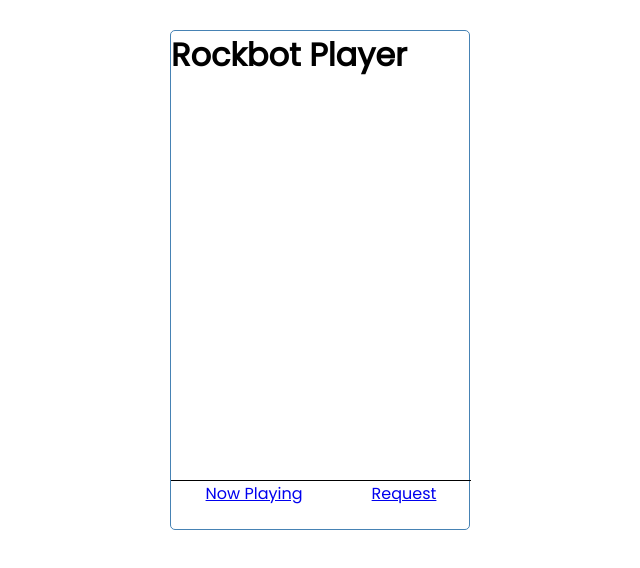
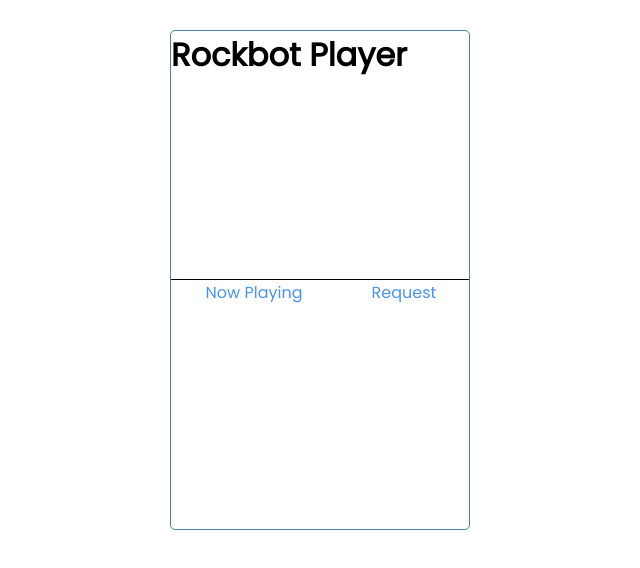
Before and after one commit to majimmy88/rockbot-player, a Vue app: page / in a window 1280 px wide. Shown: the top 568 px of the page, without its empty margins (320-960 px from the left). Built offline with nearby package versions, Linux system fonts and the light colour scheme; no server answers.

Commit message:
Css changes to nav bar

```diff
--- a/src/components/NavBar.vue
+++ b/src/components/NavBar.vue
@@ -25,7 +25,12 @@
     overflow: hidden;
     display: flex;
     justify-content: space-around;
-    position: absolute;
-    bottom: 290px;
+    margin-top: 200px;
+    /* position: absolute;
+    bottom: 290px; */
+  }
+  a {
+    color: #4b93eb;
+    text-decoration: none;
   }
 </style>
```
